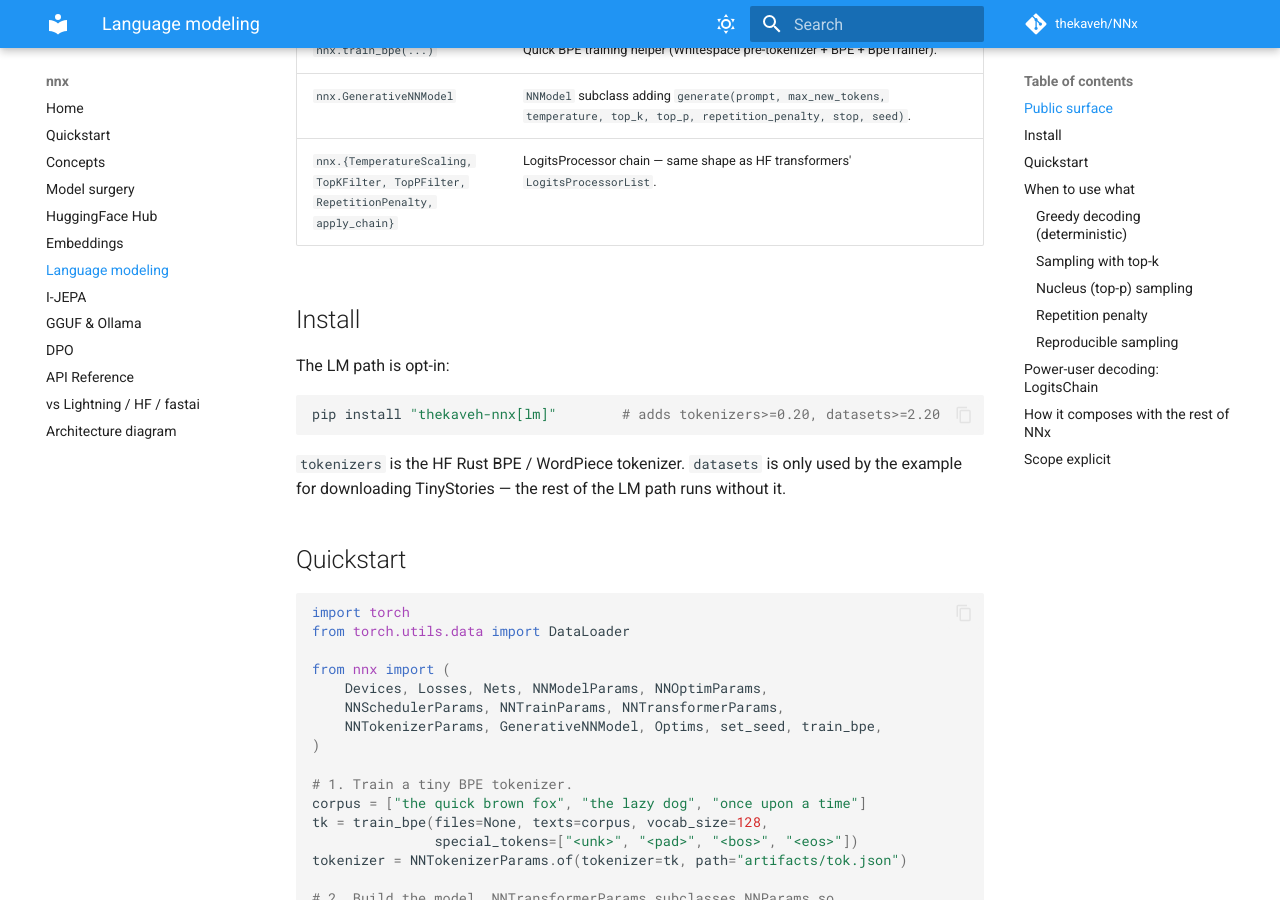
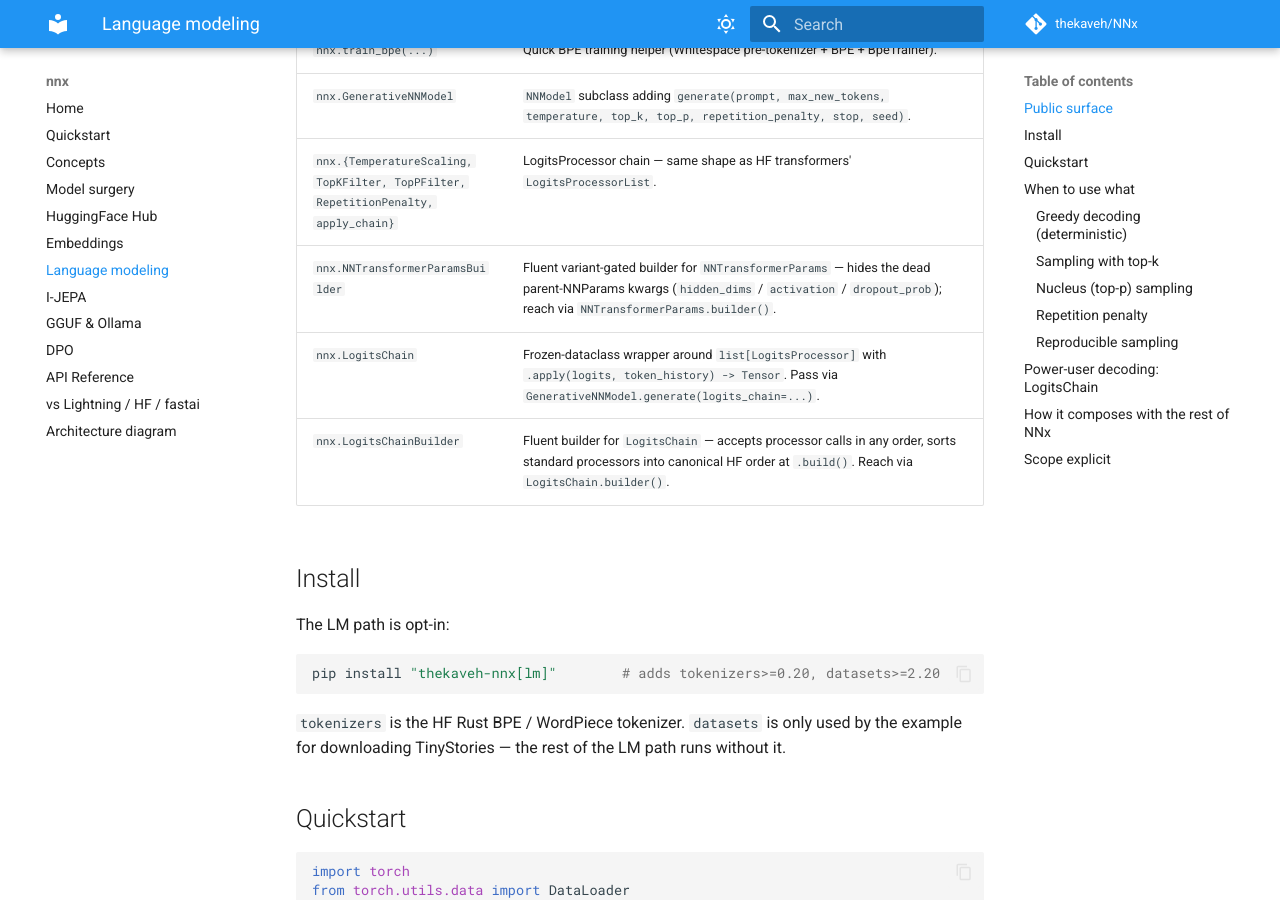
Before and after one commit to thekaveh/NNx, an MkDocs documentation site: the page built from docs/lm.md, in a window 1280 px wide and 900 px high, scrolled down 794 px. Built offline with MkDocs 1.6.1 and Material for MkDocs 9.7.7, drawn with Linux system fonts in a browser that asks for light colours; comment, search, counter and statistics services are not loaded.

Commit message:
docs: surface LogitsChain + NNTransformerParamsBuilder in lm.md + nav-links in index.md
- docs/lm.md "Public surface" table: was missing
  NNTransformerParamsBuilder (PR #45), LogitsChain + LogitsChainBuilder
  (PR #48), all top-level `nnx.*` symbols.
- docs/index.md §2.4 ("Look things up"): added cross-links to
  examples/README.md, CONTRIBUTING.md, and CHANGELOG.md.

mkdocs --strict clean.

```diff
--- a/docs/lm.md
+++ b/docs/lm.md
@@ -23,6 +23,9 @@ training is out of scope.
 | `nnx.train_bpe(...)` | Quick BPE training helper (Whitespace pre-tokenizer + BPE + BpeTrainer). |
 | `nnx.GenerativeNNModel` | `NNModel` subclass adding `generate(prompt, max_new_tokens, temperature, top_k, top_p, repetition_penalty, stop, seed)`. |
 | `nnx.{TemperatureScaling, TopKFilter, TopPFilter, RepetitionPenalty, apply_chain}` | LogitsProcessor chain — same shape as HF transformers' `LogitsProcessorList`. |
+| `nnx.NNTransformerParamsBuilder` | Fluent variant-gated builder for `NNTransformerParams` — hides the dead parent-NNParams kwargs (`hidden_dims` / `activation` / `dropout_prob`); reach via `NNTransformerParams.builder()`. |
+| `nnx.LogitsChain` | Frozen-dataclass wrapper around `list[LogitsProcessor]` with `.apply(logits, token_history) -> Tensor`. Pass via `GenerativeNNModel.generate(logits_chain=...)`. |
+| `nnx.LogitsChainBuilder` | Fluent builder for `LogitsChain` — accepts processor calls in any order, sorts standard processors into canonical HF order at `.build()`. Reach via `LogitsChain.builder()`. |
 
 ## Install
 
```
Also changed, not shown: docs/index.md (+3 -0 lines).
